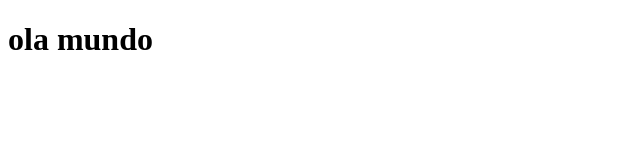
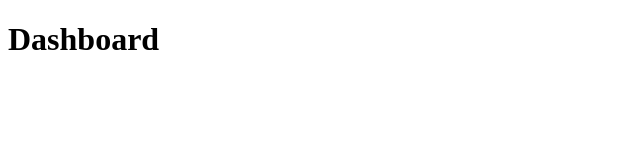
Before and after one commit to suknaic/githubExplorer, a React (Create React App) app: page / in a window 1280 px wide. Shown: the top 160 px of the page, without its empty margins (0-640 px from the left). Built offline with nearby package versions, Linux system fonts and the light colour scheme.

Commit message:
add routas no app

```diff
--- a/src/App.tsx
+++ b/src/App.tsx
@@ -1,11 +1,12 @@
 import React from 'react';
+import { BrowserRouter } from 'react-router-dom';
 
-function App() {
-  return (
-    <div className="App">
-      <h1>ola mundo</h1>
-    </div>
-  );
-}
+import Routes from './routes';
+
+const App: React.FC = () => (
+  <BrowserRouter>
+    <Routes />
+  </BrowserRouter>
+);
 
 export default App;
```
Also changed, not shown: 1 other file (tests, documents, lock files or other folders).
